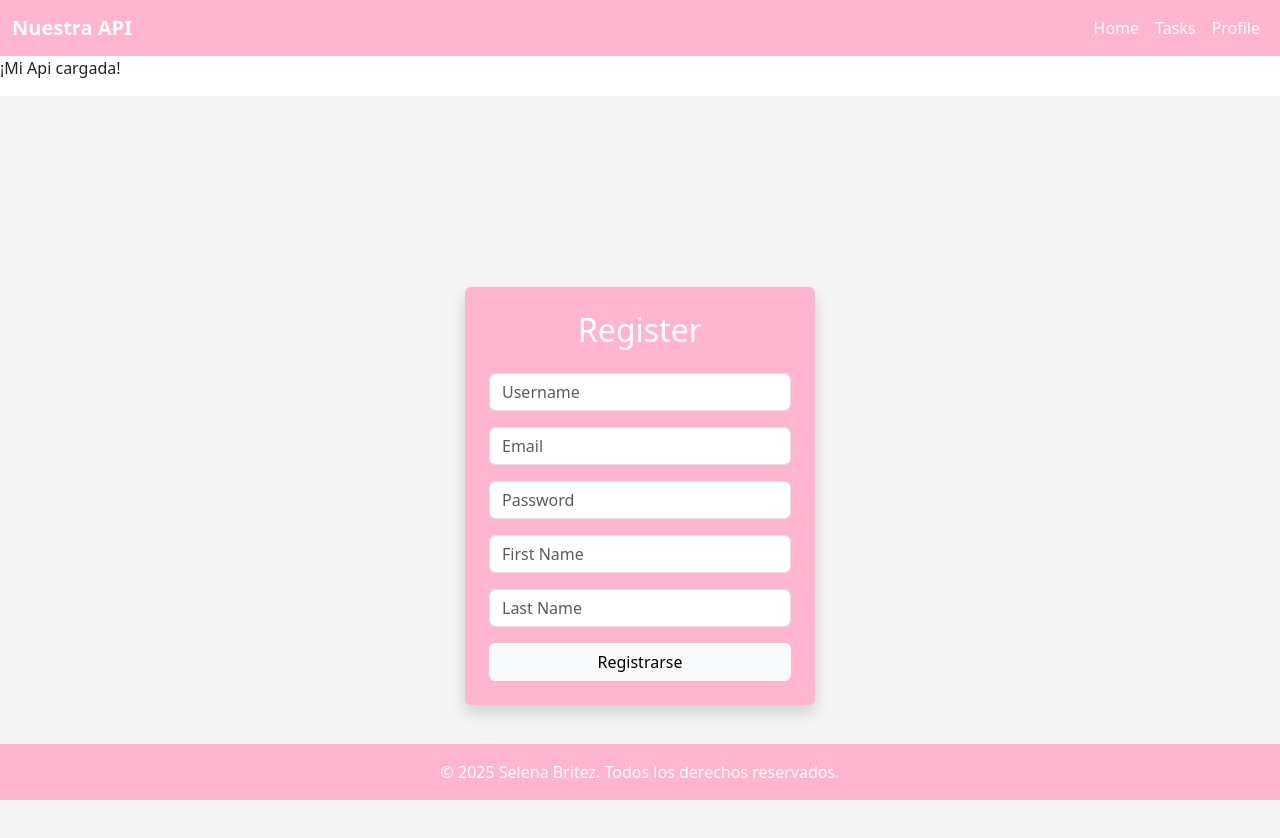
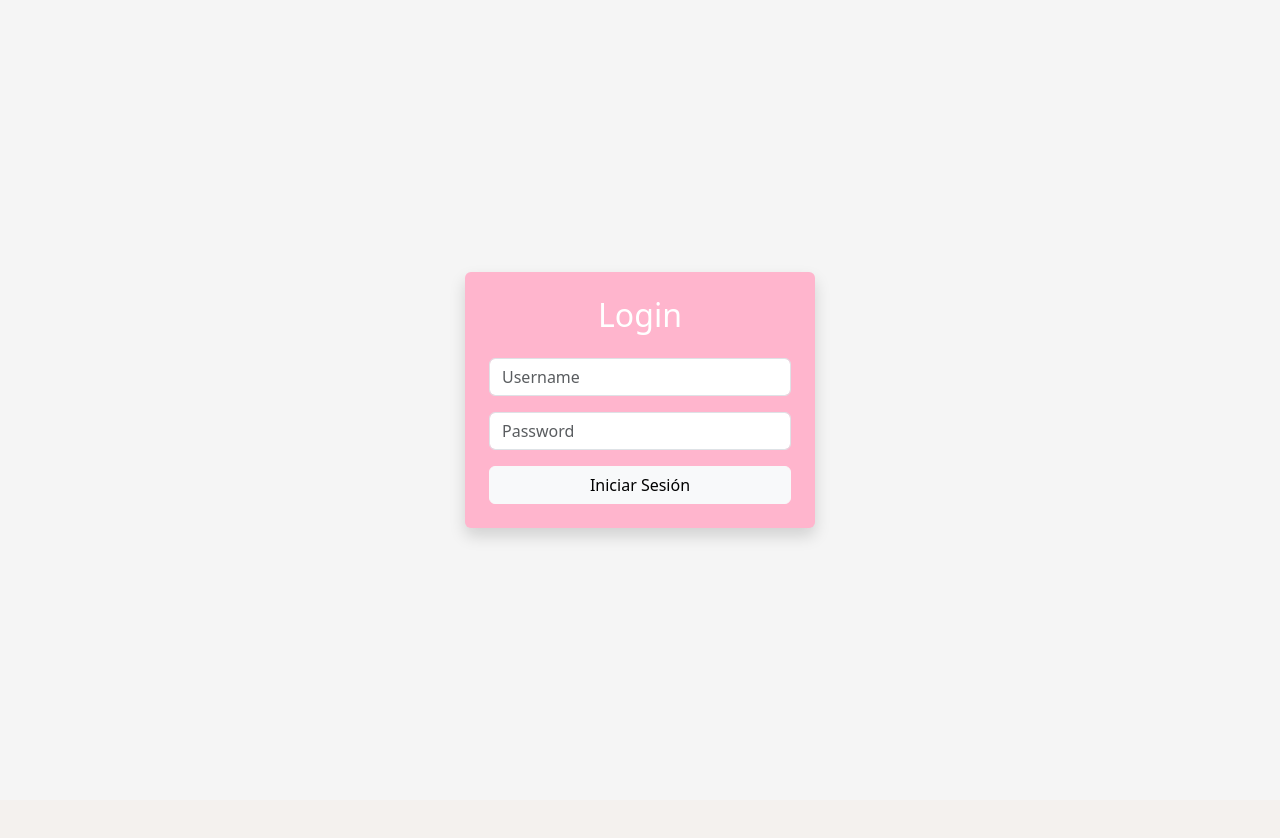
Before and after one commit to selebrittz/trabajo-practico-integrador-3-britez-selena, a React app in the folder frontend/: page /login in a window 1280 px wide. Shown: the top 838 px of the page. After the commit the page ends 800 px from the top, so only its background shows below. Built offline with nearby package versions, Linux system fonts and the light colour scheme; the HTML template or start-up script is replaced by a standard one.

Commit message:
he modificado y agregado estilos a las pages. mediamte mi app le pase props para que funcione mejor las funcionalidades, guarde datos en el localstorage y configure el react-router

```diff
--- a/frontend/src/App.jsx
+++ b/frontend/src/App.jsx
@@ -1,19 +1,17 @@
-import { Navbar } from "./components/Navbar";
-import { Loading } from "./components/Loading";
-import { Footer } from "./components/Footer";
-import { Register } from "./pages/Register";
+import { useState } from "react";
+import { AppRouter } from "./router/AppRouter";
 
 export const App = () => {
-  const isLoading = false;
+   const [isLogged, setIsLogged] = useState(false)
+
+   const handleLogin = () => setIsLogged (true)
+
+   const handleLogout = () => setIsLogged (false)
+
 
   return (
     <>
-      <Navbar />
-      {isLoading ? <Loading /> : <p>¡Mi Api cargada!</p>}
-
-      <Register />
-
-      <Footer />
+      <AppRouter isLogged = {isLogged} onLogin={handleLogin} onLogout= {handleLogout} />
     </>
   );
 };
--- a/frontend/src/main.jsx
+++ b/frontend/src/main.jsx
@@ -3,9 +3,12 @@ import { createRoot } from "react-dom/client";
 import "./index.css";
 import "bootstrap/dist/css/bootstrap.min.css";
 import { App } from "./App";
+import { BrowserRouter } from "react-router";
 
 createRoot(document.getElementById("root")).render(
   <StrictMode>
-    <App />
+    <BrowserRouter>
+      <App />
+    </BrowserRouter>
   </StrictMode>
 );
--- a/frontend/src/pages/Home.jsx
+++ b/frontend/src/pages/Home.jsx
@@ -0,0 +1,15 @@
+import { Navbar } from "../components/Navbar";
+import { Footer } from "../components/Footer";
+
+export const Home = () => {
+  const storedUser = JSON.parse(localStorage.getItem("user"));
+  const username = storedUser ? storedUser.username : "Usuario";
+
+  return (
+    <>
+      <Navbar />
+      <h1>Bienvenido, {username}</h1>
+      <Footer />
+    </>
+  );
+};
--- a/frontend/src/pages/Login.jsx
+++ b/frontend/src/pages/Login.jsx
@@ -1,7 +1,8 @@
+import { useNavigate } from "react-router";
 import { useForm } from "../hooks/useForm";
-import "../styles/Login.css";
 
 export const Login = ({ onLogin }) => {
+  const navigate = useNavigate();
   const { formState, username, password, handleChange, handleReset } = useForm({
     username: "",
     password: "",
@@ -10,18 +11,44 @@ export const Login = ({ onLogin }) => {
   const handleSubmit = (event) => {
     event.preventDefault();
     console.log(formState);
+
+    const storedUser = JSON.parse(localStorage.getItem("user"));
+
+    if (
+      storedUser &&
+      storedUser.username === username &&
+      storedUser.password === password
+    ) {
       onLogin(username);
+      navigate("/home");
       handleReset();
+    } else {
+      alert("Usuario o contraseña incorrectos");
+      navigate("/register");
+    }
   };
 
+  //  busca en el almacenamiento local del navegador (localStorage) el usuario que guardaste desde tu formulario de registro.
+
+  // compara si el username y el password que escribió el usuario coinciden con ese registro.
+
+  // si coincide llama a onLogin(username) (me deja entrar).
+
+  // si no muestra una alerta que dice “Usuario o contraseña incorrectos”.
+
   return (
+    <div
+      className="d-flex justify-content-center align-items-center vh-100"
+      style={{ backgroundColor: "#f5f5f5" }}
+    >
       <form
         onSubmit={handleSubmit}
-      className="login-form border border-dark rounded p-4 m-auto mt-5"
-      style={{ maxWidth: "400px", backgroundColor: "#FFB5CD" }}
+        className="p-4 rounded shadow"
+        style={{ backgroundColor: "#FFB5CD", color: "white", width: "350px" }}
       >
-      <h2 className="mb-4 text-white text-center">Login</h2>
+        <h2 className="mb-4 text-center">Login</h2>
 
+        <div className="mb-3">
           <input
             type="text"
             name="username"
@@ -29,9 +56,11 @@ export const Login = ({ onLogin }) => {
             value={username}
             required
             onChange={handleChange}
-        className="form-control mb-3"
+            className="form-control"
           />
+        </div>
 
+        <div className="mb-3">
           <input
             type="password"
             name="password"
@@ -39,12 +68,14 @@ export const Login = ({ onLogin }) => {
             value={password}
             required
             onChange={handleChange}
-        className="form-control mb-3"
+            className="form-control"
           />
+        </div>
 
         <button type="submit" className="btn btn-light w-100">
           Iniciar Sesión
         </button>
       </form>
+    </div>
   );
 };
--- a/frontend/src/pages/Register.jsx
+++ b/frontend/src/pages/Register.jsx
@@ -1,7 +1,9 @@
+import { useNavigate } from "react-router";
 import { useForm } from "../hooks/useForm";
 import "bootstrap/dist/css/bootstrap.min.css";
 
 export const Register = () => {
+  const navigate = useNavigate();
   const {
     formState,
     username,
@@ -24,6 +26,7 @@ export const Register = () => {
     // Guardar el formulario completo en localStorage
     localStorage.setItem("user", JSON.stringify(formState));
     console.log(formState);
+    navigate("/login");
     handleReset();
   };
 
--- a/frontend/src/router/AppRouter.jsx
+++ b/frontend/src/router/AppRouter.jsx
@@ -1,3 +1,23 @@
-import { Navigate, Route, Router } from "react-router";
+import { Navigate, Route, Router, Routes } from "react-router";
 import { PublicRoutes } from "./PublicRoutes";
-import { Privateoutes } from "./PrivateRoutes";
+import { PrivateRoutes } from "./PrivateRoutes";
+import { Login } from "../pages/Login";
+import { Register } from "../pages/Register";
+import { Home } from "../pages/Home";
+
+export const AppRouter = ({ isLogged, onLogin }) => {
+  return (
+    <Routes>
+      <Route element={<PublicRoutes isLogged={isLogged} />}>
+        <Route path="register" element={<Register />} />
+        <Route path="login" element={<Login onLogin={onLogin} />} />
+      </Route>
+
+      <Route element={<PrivateRoutes isLogged={isLogged} />}>
+        <Route path="home" element={<Home />} />
+      </Route>
+
+      <Route path="*" element={<Navigate to="/Home" />}></Route>
+    </Routes>
+  );
+};
--- a/frontend/src/router/PrivateRoutes.jsx
+++ b/frontend/src/router/PrivateRoutes.jsx
@@ -1,7 +1,7 @@
 import { Navigate, Outlet } from "react-router";
 
-export const Privateoutes = () => {
-  const isLogged = localStorage.getItem("token");
+export const PrivateRoutes = () => {
+  const isLogged = localStorage.getItem("user");
 
   return isLogged ? <Outlet /> : <Navigate to="/login" />;
 };
--- a/frontend/src/router/PublicRoutes.jsx
+++ b/frontend/src/router/PublicRoutes.jsx
@@ -1,7 +1,7 @@
 import { Navigate, Outlet } from "react-router";
 
 export const PublicRoutes = () => {
-  const isLogged = localStorage.getItem("token"); // miramos si hay token
+  const isLogged = localStorage.getItem("user"); // miramos si hay token
 
   // Si NO está logueado, dejamos que vea la página (Outlet)
   // Si está logueado, lo mandamos al home
--- /dev/null
+++ b/frontend/styles/login.css
@@ -0,0 +1,49 @@
+/* styles/Login.css */
+body {
+  display: flex;
+  justify-content: center;
+  align-items: center;
+  height: 100vh;
+  background: linear-gradient(135deg, #7b1e2b, #c6426e);
+  margin: 0;
+}
+
+form {
+  background: #fff;
+  padding: 2rem 3rem;
+  border-radius: 1rem;
+  box-shadow: 0 10px 25px rgba(0, 0, 0, 0.2);
+  width: 350px;
+  display: flex;
+  flex-direction: column;
+}
+
+h2 {
+  text-align: center;
+  color: #7b1e2b;
+  margin-bottom: 1.5rem;
+  font-weight: 600;
+}
+
+input {
+  margin-bottom: 1rem;
+  padding: 0.8rem;
+  border: 1px solid #ccc;
+  border-radius: 0.5rem;
+  font-size: 1rem;
+}
+
+button {
+  background: #7b1e2b;
+  color: #fff;
+  border: none;
+  padding: 0.9rem;
+  border-radius: 0.5rem;
+  font-size: 1rem;
+  cursor: pointer;
+  transition: background 0.3s ease;
+}
+
+button:hover {
+  background: #c6426e;
+}
```
Lines whose indentation alone changed are shown as unchanged.
